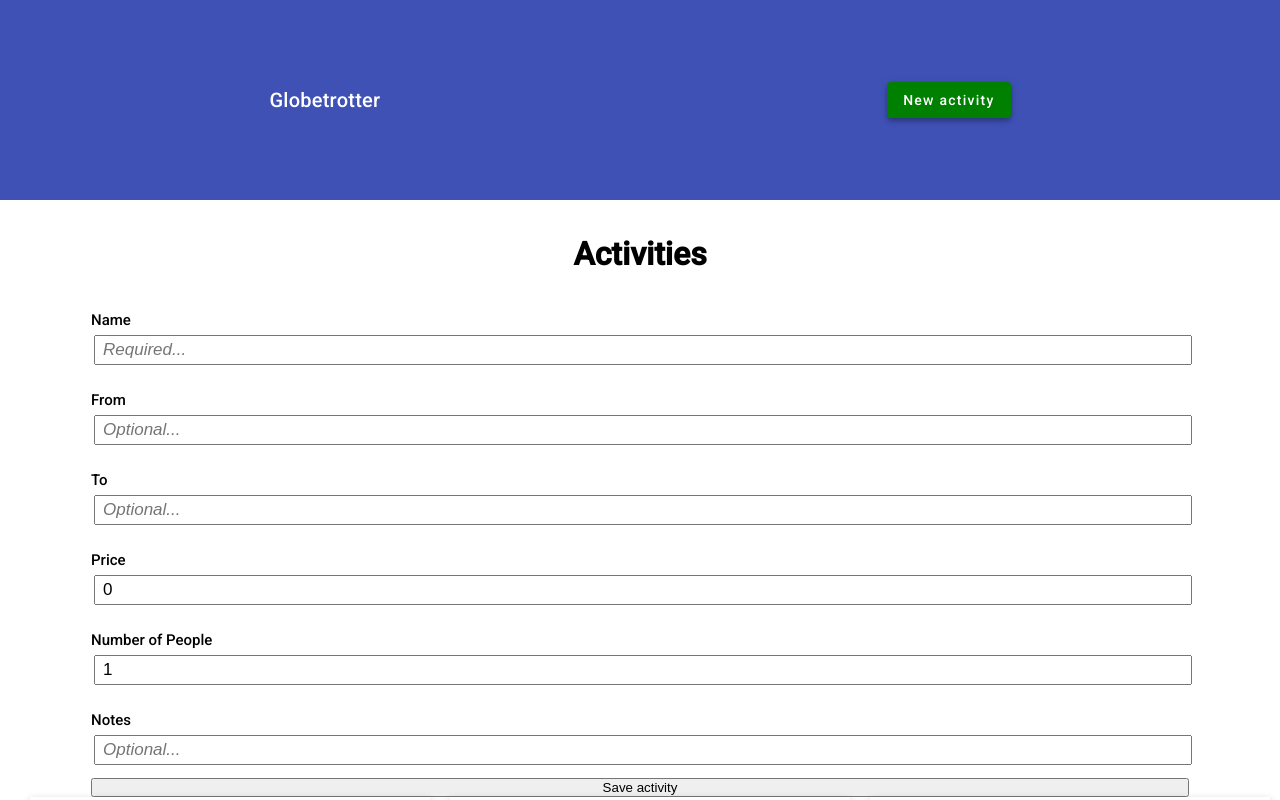
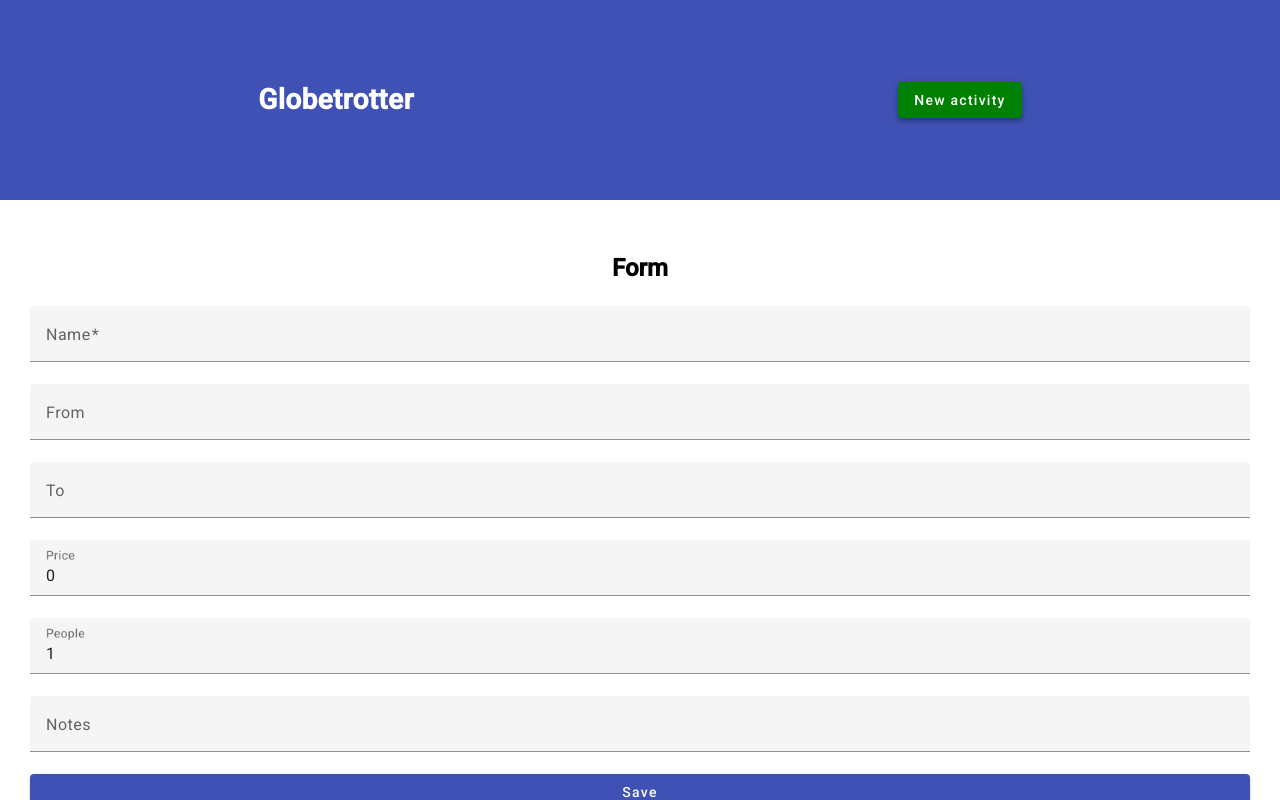
Before and after one commit to joerylander/globetrotter, an Angular app: page / in a window 1280 px wide. Both pictures are taken after a click on the button "New activity". Built offline with nearby package versions, Linux system fonts and the light colour scheme; data requests are answered from the project's data file.

Commit message:
material form

```diff
--- a/db.json
+++ b/db.json
@@ -21,7 +21,7 @@
     },
     {
       "id": 3,
-      "name": "zzz",
+      "name": "zzzxx",
       "from": "16:00",
       "to": "18:00",
       "price": 300,
@@ -51,6 +51,33 @@
       "price": 200,
       "numOfPpl": 2,
       "notes": "nej"
+    },
+    {
+      "name": "Hello Edwina",
+      "price": 0,
+      "numOfPpl": 1,
+      "id": 7
+    },
+    {
+      "name": "testtest",
+      "price": 0,
+      "numOfPpl": 1,
+      "id": 8
+    },
+    {
+      "name": "this is a test",
+      "from": "1",
+      "to": "2",
+      "price": "30",
+      "numOfPpl": "20",
+      "notes": "ntoes",
+      "id": 9
+    },
+    {
+      "name": "fss",
+      "price": 0,
+      "numOfPpl": 1,
+      "id": 10
     }
   ]
 }
--- a/src/app/components/activities/activities.component.css
+++ b/src/app/components/activities/activities.component.css
@@ -7,7 +7,7 @@
 
 .main__title {
   align-self: center;
-  margin-bottom: 2rem;
+  margin: 3rem 0;
 }
 
 .main__grid {
--- a/src/app/components/activities/activities.component.html
+++ b/src/app/components/activities/activities.component.html
@@ -1,5 +1,4 @@
 <main class="main">
-  <h1 class="main__title">Activities</h1>
   <section class="main__form">
     <app-activity-form
       [formData]="formData"
@@ -7,6 +6,7 @@
       (onEditActivity)="updateActivity($event)"
     ></app-activity-form>
   </section>
+  <h1 class="main__title">Activities</h1>
   <section class="main__grid">
     <app-activity-card
       *ngFor="let activity of activities"
--- a/src/app/components/activity-form/activity-form.component.css
+++ b/src/app/components/activity-form/activity-form.component.css
@@ -1,33 +1,3 @@
-.form__container {
-  display: flex;
-  flex-direction: column;
-  justify-content: center;
-  flex-grow: wrap;
-  height: 100%;
-  min-height: 30rem;
-  margin: 0 5%;
+.form__title {
+  margin: 2rem 0;
 }
-
-.form__control {
-  margin: 1rem 0;
-}
-
-.form__control label {
-  display: block;
-  font-size: 1.5rem;
-  font-family: inherit;
-  font-weight: 500;
-  line-height: 2.4rem;
-}
-
-.form__control input {
-  width: 100%;
-  height: 3rem;
-  margin: 3px;
-  padding: 2px 7px;
-  font-size: 1.7rem;
-}
-
-.form__control input::placeholder {
-  font-style: italic;
-}
--- a/src/app/components/activity-form/activity-form.component.html
+++ b/src/app/components/activity-form/activity-form.component.html
@@ -1,86 +1,11 @@
 <form
   *ngIf="showActivityForm"
-  class="form__container"
   (ngSubmit)="isEditingExistingActivity ? onSubmitEdited() : onSubmit()"
+  class="flex flex-column"
 >
-  <div class="form__control">
-    <label for="name">Name</label>
-    <input
-      type="text"
-      id="name"
-      name="name"
-      [(ngModel)]="name"
-      maxlength="30"
-      placeholder="Required..."
-    />
-  </div>
-
-  <div class="form__control">
-    <label for="from">From</label>
-    <input
-      type="text"
-      id="from"
-      name="from"
-      [(ngModel)]="from"
-      placeholder="Optional..."
-    />
-  </div>
-
-  <div class="form__control">
-    <label for="to">To</label>
-    <input
-      type="text"
-      id="to"
-      name="to"
-      [(ngModel)]="to"
-      placeholder="Optional..."
-    />
-  </div>
-
-  <div class="form__control">
-    <label for="price">Price</label>
-    <input
-      type="number"
-      id="price"
-      name="price"
-      [(ngModel)]="price"
-      min="0"
-      max="1000000"
-    />
-  </div>
-
-  <div class="form__control">
-    <label for="numOfPpl">Number of People</label>
-    <input
-      type="number"
-      id="numOfPpl"
-      name="numOfPpl"
-      [(ngModel)]="numOfPpl"
-      min="1"
-      max="1000"
-    />
-  </div>
-
-  <div class="form__control">
-    <label for="notes">Notes</label>
-    <input
-      type="text"
-      id="notes"
-      name="notes"
-      [(ngModel)]="notes"
-      placeholder="Optional..."
-    />
-  </div>
-
-  <input type="submit" value="Save activity" class="btn btn-block" />
-</form>
-<!-- <h2 mat-dialog-title>Activity Form</h2>
-<form
-  mat-dialog-content
-  (ngSubmit)="isEditingExistingActivity ? onSubmitEdited() : onSubmit()"
->
-  <mat-dialog-content>Hi {{ data.name }}</mat-dialog-content>
-   <mat-form-field>
+  <h2 class="form__title align-self-center">Form</h2>
+  <mat-form-field>
+    <mat-label>Name</mat-label>
     <input
       matInput
       placeholder="Name"
@@ -88,9 +13,12 @@
       name="name"
       maxlength="30"
       placeholder="Required..."
+      required
     />
+    <mat-error>Name of activity is reuiqred!</mat-error>
   </mat-form-field>
   <mat-form-field>
+    <mat-label>From</mat-label>
     <input
       matInput
       placeholder="From"
@@ -100,6 +28,7 @@
     />
   </mat-form-field>
   <mat-form-field>
+    <mat-label>To</mat-label>
     <input
       matInput
       placeholder="To"
@@ -109,6 +38,7 @@
     />
   </mat-form-field>
   <mat-form-field>
+    <mat-label>Price</mat-label>
     <input
       matInput
       placeholder="Price"
@@ -119,6 +49,7 @@
     />
   </mat-form-field>
   <mat-form-field>
+    <mat-label>People</mat-label>
     <input
       matInput
       placeholder="Number of People"
@@ -129,6 +60,7 @@
     />
   </mat-form-field>
   <mat-form-field>
+    <mat-label>Notes</mat-label>
     <input
       matInput
       placeholder="Notes"
@@ -137,8 +69,5 @@
       placeholder="Optional..."
     />
   </mat-form-field>
-  <mat-dialog-actions>
-    <button mat-button mat-dialog-close mat-dialog-close="false">Cancel</button>
-    <button mat-button mat-dialog-close [mat-dialog-close]="true">Save</button>
-  </mat-dialog-actions>
-</form> -->
+  <button type="submit" mat-raised-button color="primary">Save</button>
+</form>
--- a/src/app/components/activity-form/activity-form.component.ts
+++ b/src/app/components/activity-form/activity-form.component.ts
@@ -6,12 +6,10 @@ import {
   Input,
   OnChanges,
   SimpleChanges,
-  Inject,
 } from '@angular/core';
 import { Subscription } from 'rxjs';
 import { Activity } from 'src/app/ActivityTypes';
 import { UiService } from 'src/app/services/ui.service';
-import { MatDialogRef, MAT_DIALOG_DATA } from '@angular/material/dialog';
 
 @Component({
   selector: 'app-activity-form',
@@ -62,7 +60,6 @@ export class ActivityFormComponent implements OnInit, OnChanges {
 
   onSubmitEdited() {
     if (!this.name) {
-      alert('Please add an activity');
       return;
     }
 
@@ -90,7 +87,6 @@ export class ActivityFormComponent implements OnInit, OnChanges {
 
   onSubmit() {
     if (!this.name) {
-      alert('Please add an activity');
       return;
     }
 
--- a/src/app/components/header/header.component.css
+++ b/src/app/components/header/header.component.css
@@ -1,4 +1,10 @@
 .mat-toolbar {
   height: 20rem;
-  margin-bottom: 3rem;
+  margin-bottom: 1rem;
 }
+
+.header__title {
+  font-size: 2.8rem;
+  font-weight: 700;
+  line-height: 2.4rem;
+}
--- a/src/app/material-design/material.module.ts
+++ b/src/app/material-design/material.module.ts
@@ -4,6 +4,8 @@ import { MatButtonModule } from '@angular/material/button';
 import { MatToolbarModule } from '@angular/material/toolbar';
 import { MatDialogModule } from '@angular/material/dialog';
 import { MatFormFieldModule } from '@angular/material/form-field';
+import { MatInputModule } from '@angular/material/input';
+import { MatCardModule } from '@angular/material/card';
 
 @NgModule({
   declarations: [],
@@ -13,6 +15,8 @@ import { MatFormFieldModule } from '@angular/material/form-field';
     MatToolbarModule,
     MatDialogModule,
     MatFormFieldModule,
+    MatCardModule,
+    MatInputModule,
   ],
 })
 export class MateriaDesignModule {}
--- a/src/styles.css
+++ b/src/styles.css
@@ -104,3 +104,7 @@ picture {
 .align-items-center {
   align-items: center;
 }
+
+.align-self-center {
+  align-self: center;
+}
```
